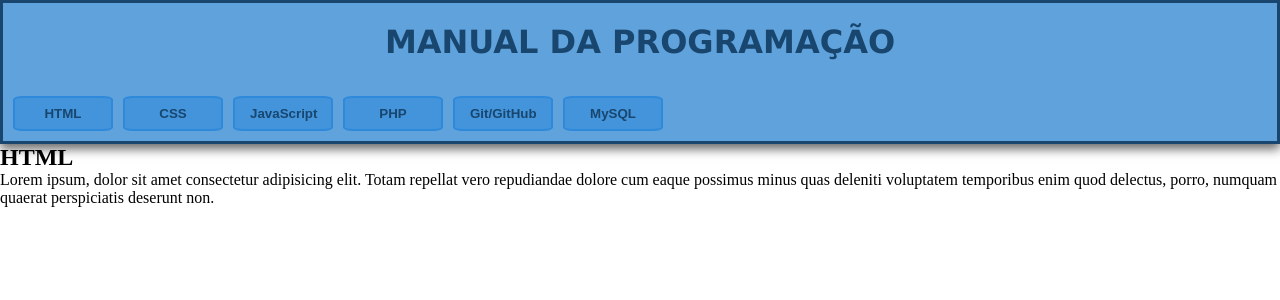
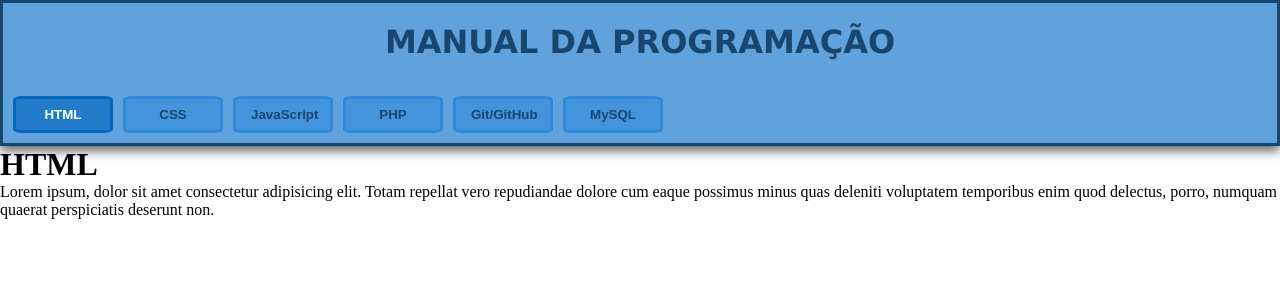
Before and after one commit to danielcosta149/ManualdeProgramacao, a PHP site: page / in a window 1280 px wide. Shown: the top 300 px of the page. Run offline with PHP 8.4, Linux system fonts and the light colour scheme.

Commit message:
Adição do JS e atributos CSS e HTML 1.3

```diff
--- a/index.html
+++ b/index.html
@@ -6,48 +6,82 @@
     <title>Manual de Programação<object data="" type=""></object></title>
     <meta name='viewport' content='width=device-width, initial-scale=1'>
     <link rel='stylesheet' type='text/css' media='screen' href='style.css'>
-    <script src='main.js'></script>
+
 </head>
 <body>
+    <div id="container">
         <header>
             <div class="titulo">
                 <h1>MANUAL DA PROGRAMAÇÃO</h1>
             </div>
-        <nav  class="tab-buttons">
-            <button class="tab-btn" content-id="HTML">
-                <li>HTML</li>
+            <div class="tab-buttons">
+                <button class="tab-btn active" content-id="HTML">
+                    <li class="active">HTML</li>
                 </button>
                 <button class="tab-btn" content-id="CSS">
                     <li>CSS</li>
+
                 </button>
                 <button class="tab-btn" content-id="JS">
                     <li>JavaScript</li>
+
                 </button>
                 <button class="tab-btn" content-id="PHP">
                     <li>PHP</li>
+
                 </button>
                 <button class="tab-btn" content-id="GIT">
                     <li>Git/GitHub</li>
+
                 </button>
                 <button class="tab-btn" content-id="SQL">
                     <li>MySQL</li>
+
                 </button>
-        </nav>
+            </div>
         </header>
 
+
         <main class="tab-contents">
-        <section class="content show" id="HTML">
+            <div class="content" id="HTML">
                 <div class="infos">
                     <h1>HTML</h1>
                     <p>Lorem ipsum, dolor sit amet consectetur adipisicing elit. Totam repellat vero repudiandae dolore cum eaque possimus minus quas deleniti voluptatem temporibus enim quod delectus, porro, numquam quaerat perspiciatis deserunt non.</p>
                 </div>
-        </section>
-        <section class="content" id="CSS">
+            </div>
+            <div class="content" id="CSS">
                 <div class="infos">
                     <h1>CSS</h1>
                     <p>Lorem ipsum, dolor sit amet consectetur adipisicing elit. Totam repellat vero repudiandae dolore cum eaque possimus minus quas deleniti voluptatem temporibus enim quod delectus, porro, numquam quaerat perspiciatis deserunt non.</p>
                 </div>
-        </section>
+            </div>
+            <div class="content" id="JS">
+                <div class="infos">
+                    <h1>JS</h1>
+                    <p>Lorem ipsum, dolor sit amet consectetur adipisicing elit. Totam repellat vero repudiandae dolore cum eaque possimus minus quas deleniti voluptatem temporibus enim quod delectus, porro, numquam quaerat perspiciatis deserunt non.</p>
+                </div>
+            </div>
+            <div class="content" id="PHP">
+                <div class="infos">
+                    <h1>PHP</h1>
+                    <p>Lorem ipsum, dolor sit amet consectetur adipisicing elit. Totam repellat vero repudiandae dolore cum eaque possimus minus quas deleniti voluptatem temporibus enim quod delectus, porro, numquam quaerat perspiciatis deserunt non.</p>
+                </div>
+            </div>
+            <div class="content" id="GIT">
+                <div class="infos">
+                    <h1>GIT</h1>
+                    <p>Lorem ipsum, dolor sit amet consectetur adipisicing elit. Totam repellat vero repudiandae dolore cum eaque possimus minus quas deleniti voluptatem temporibus enim quod delectus, porro, numquam quaerat perspiciatis deserunt non.</p>
+                </div>
+            </div>
+            <div class="content" id="SQL">
+                <div class="infos">
+                    <h1>SQL</h1>
+                    <p>Lorem ipsum, dolor sit amet consectetur adipisicing elit. Totam repellat vero repudiandae dolore cum eaque possimus minus quas deleniti voluptatem temporibus enim quod delectus, porro, numquam quaerat perspiciatis deserunt non.</p>
+                </div>
+            </div>
         </main>
+    </div>
+
+    <script src='main.js'></script>
 </body>
 </html>
--- a/main.js
+++ b/main.js
@@ -0,0 +1,20 @@
+const tabs = document.querySelectorAll('.tab-btn');
+
+tabs.forEach(tab => tab.addEventListener('click', () => tabClicked(tab)));
+
+const tabClicked = (tab) => {
+    tabs.forEach(tab => tab.classList.remove('active'));
+    tab.classList.add('active');
+
+    const contents = document.querySelectorAll(".content");
+
+    contents.forEach(content => content.classList.remove('show'));
+
+    const contentId = tab.getAttribute('content-id');
+    const content = document.getElementById(contentId);
+
+    content.classList.add('show');
+}
+
+const currentActieTab = document.querySelector('.tab-btn.active');
+tabClicked(currentActieTab);
--- a/style.css
+++ b/style.css
@@ -29,25 +29,44 @@
     margin-bottom: 35px;
 }
 
-nav{
+.tab-buttons{
     display: flex;
     gap: 10px;
 }
 
-button{
+
+
+.tab-btn{
         background-color: rgb(67, 148, 219);
         border-radius: 10%;
         border-color: rgb(46, 137, 218);
-        border-width: 2px;
+        border-width: 3px;
         border-style: solid;
         padding: 3px 10px;
         cursor: pointer;
         width: 100px;
-        transition: 100ms;
+        color: rgb(24, 70, 110);
+        transition: background-color .2s ease-in;
     }
 
+.tab-btn.active{
+    background-color: rgb(34, 124, 202);
+    color: white;
+    border-color: rgb(4, 102, 189);
+
+}
+.tab-btn.active:hover{
+    background-color: rgb(32, 114, 185);
+    color: white;
+}
+
+.tab-btn:hover{
+    background-color: rgb(108, 173, 230);
+}
+
+
+
 li{
-    color: rgb(24, 70, 110);
     list-style: none;
     font-weight: bold;
     margin: 5px;
```
Lines whose indentation alone changed are shown as unchanged.
